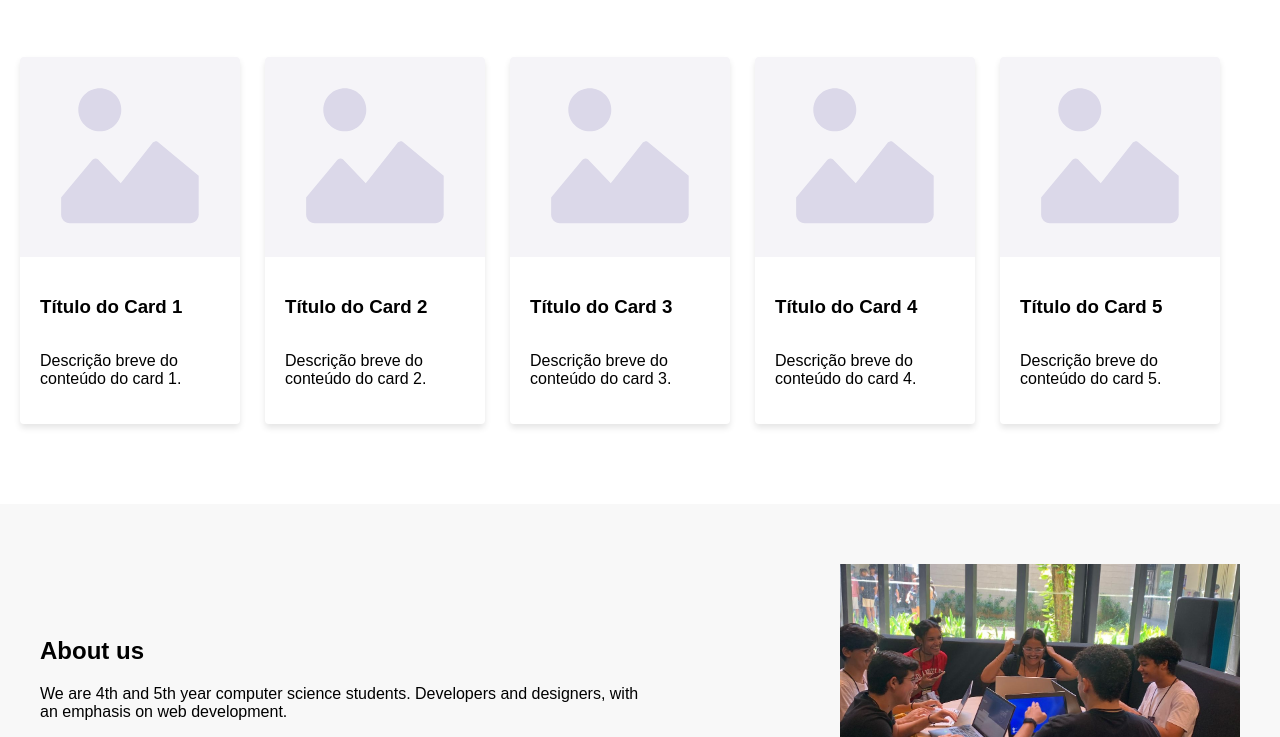
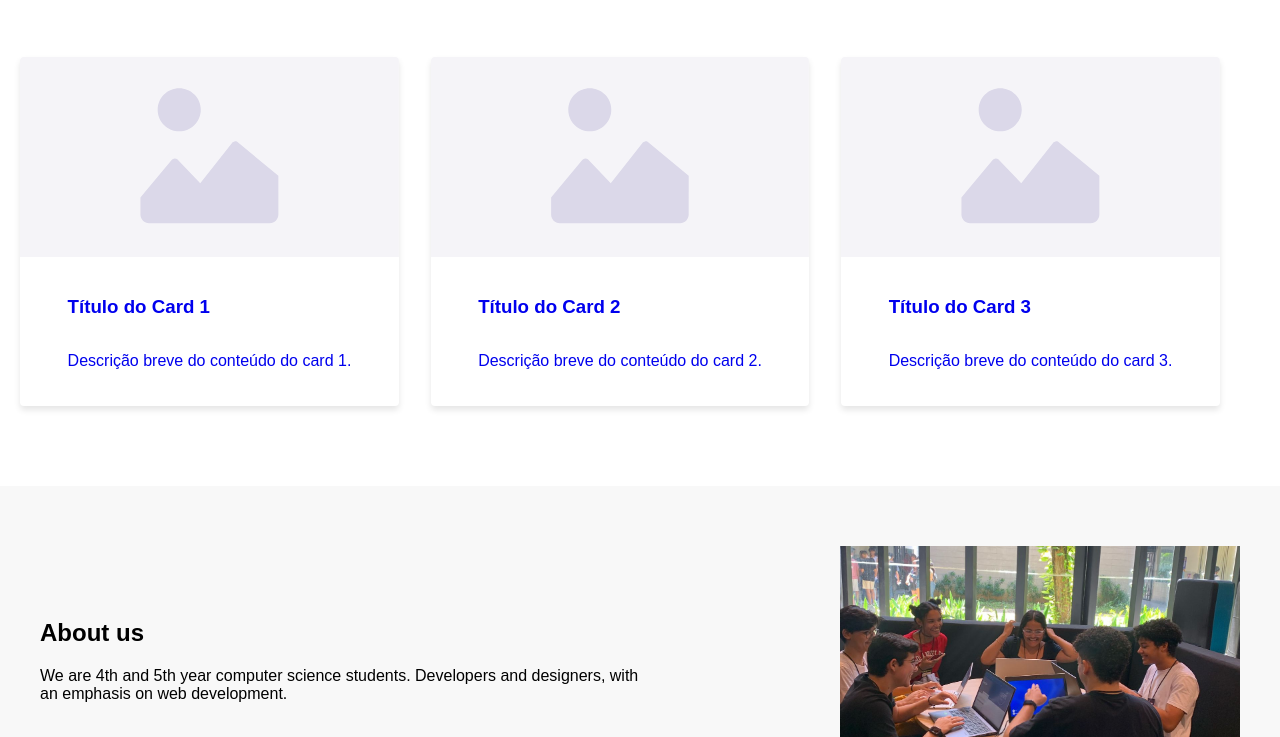
Before and after one commit to thayddo/NasaApp, a plain HTML site: page index.html in a window 1280 px wide. Shown: the part 63-800 px from the top of the page. Drawn offline with Linux system fonts and the light colour scheme.

Commit message:
adiciona os módulos

```diff
--- a/css/home.css
+++ b/css/home.css
@@ -126,3 +126,7 @@ footer .container {
         height: auto;
     }
 }
+
+.text-decoration {
+    text-decoration: none;
+}
--- a/index.html
+++ b/index.html
@@ -18,6 +18,7 @@
 
     <main>
         <section id="home" class="cards container">
+            <a href="modulo01.html" class="text-decoration">
                 <div class="card">
                     <img src="img/card.svg" alt="Imagem do Card 1">
                     <div class="card-content">
@@ -25,6 +26,8 @@
                         <p>Descrição breve do conteúdo do card 1.</p>
                     </div>
                 </div>
+            </a>
+            <a href="module02.html" class="text-decoration">
                 <div class="card">
                     <img src="img/card.svg" alt="Imagem do Card 2">
                     <div class="card-content">
@@ -32,6 +35,8 @@
                         <p>Descrição breve do conteúdo do card 2.</p>
                     </div>
                 </div>
+            </a>
+            <a href="module03.html" class="text-decoration">
                 <div class="card">
                     <img src="img/card.svg" alt="Imagem do Card 3">
                     <div class="card-content">
@@ -39,20 +44,8 @@
                         <p>Descrição breve do conteúdo do card 3.</p>
                     </div>
                 </div>
-            <div class="card">
-                <img src="img/card.svg" alt="Imagem do Card 4">
-                <div class="card-content">
-                    <h3>Título do Card 4</h3>
-                    <p>Descrição breve do conteúdo do card 4.</p>
-                </div>
-            </div>
-            <div class="card">
-                <img src="img/card.svg" alt="Imagem do Card 5">
-                <div class="card-content">
-                    <h3>Título do Card 5</h3>
-                    <p>Descrição breve do conteúdo do card 5.</p>
-                </div>
-            </div>
+            </a>
+
         </section>
         <section id="about" class="sobre-nos">
             <div class="container">
```
Also changed, not shown: module02.html (renamed from html/module01.html), module03.html (renamed from html/module03.html). Lines whose indentation alone changed are shown as unchanged.
